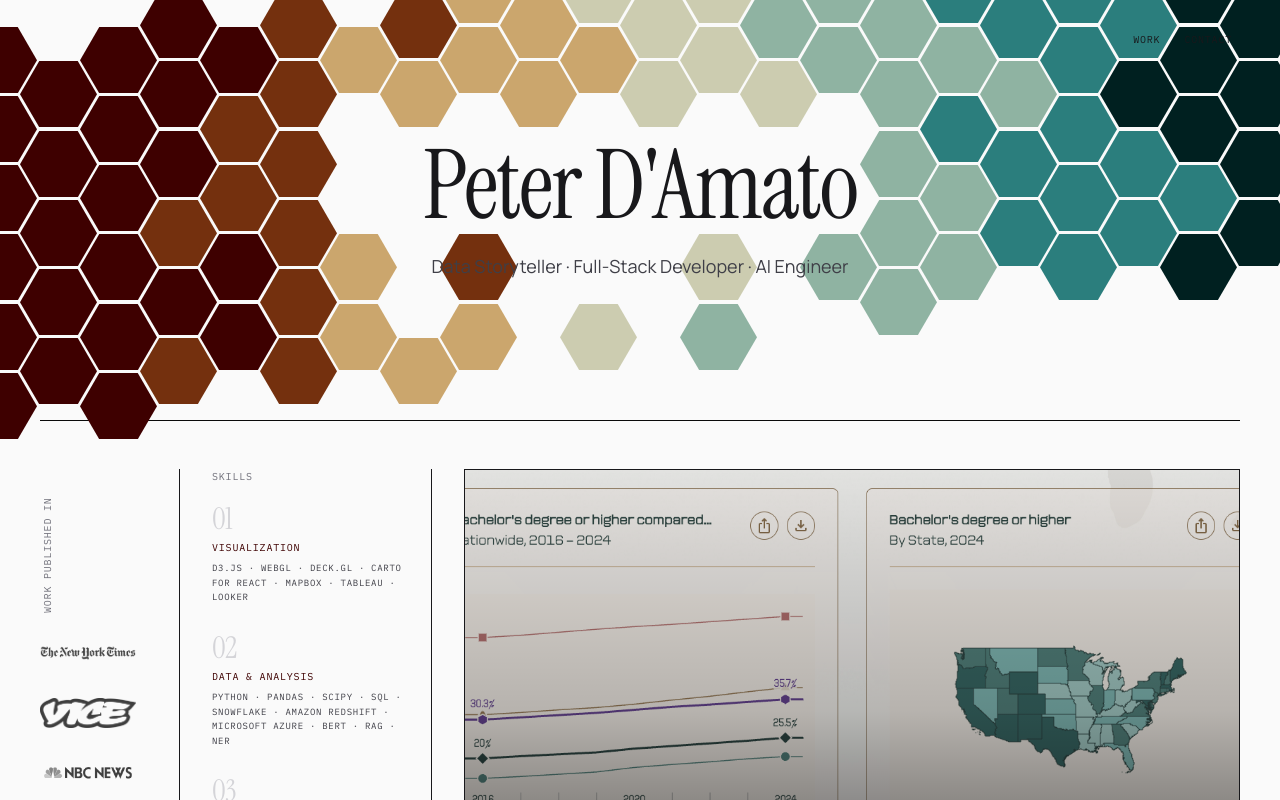
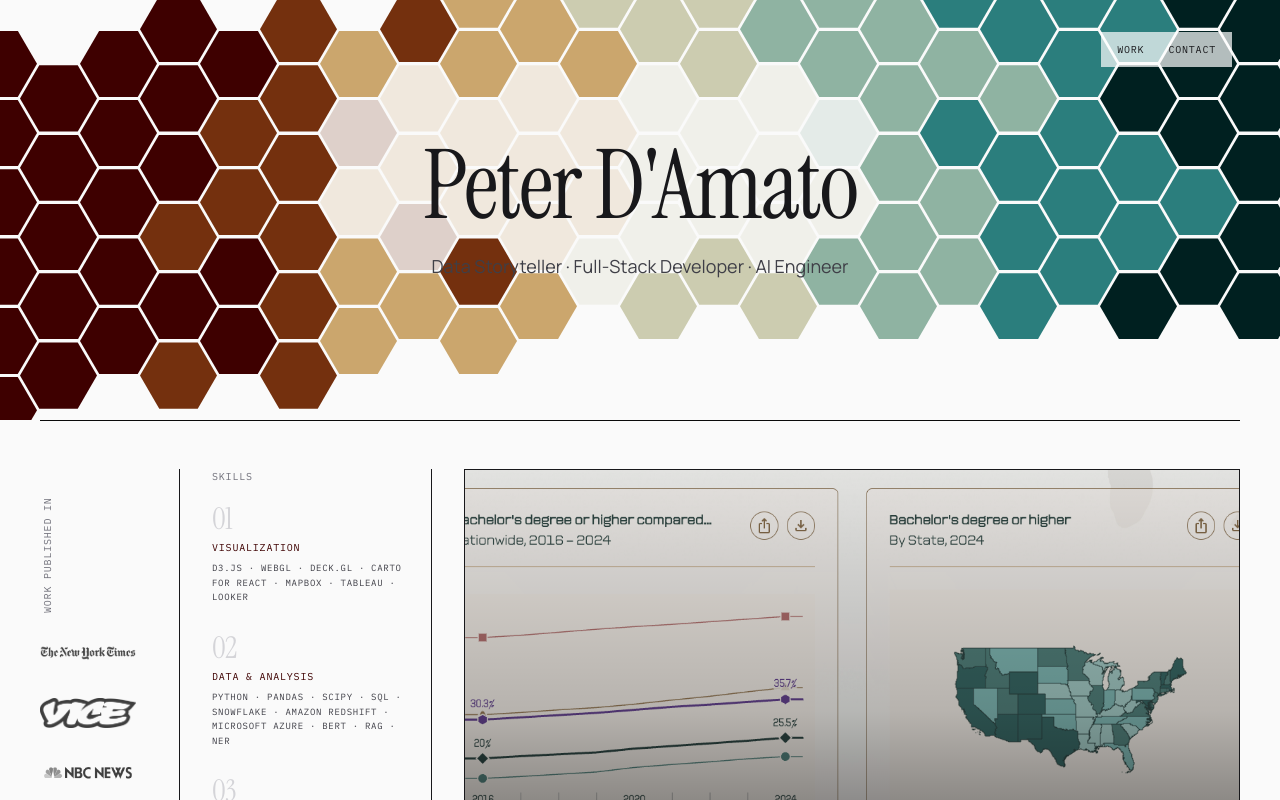
Before and after one commit to petermdamato/portfolio, a Next.js app: page / in a window 1280 px wide. Shown: the top 800 px of the page. Built offline with nearby package versions, Linux system fonts and the light colour scheme.

Commit message:
Redesign layout

```diff
--- a/app/page.tsx
+++ b/app/page.tsx
@@ -15,7 +15,6 @@ const publicationLogos = [
   { src: "/vice.png", alt: "Vice" },
   { src: "/nbc.png", alt: "NBC News" },
   { src: "/hechinger.png", alt: "Hechinger Report" },
-  { src: "/dissent.png", alt: "Dissent" },
   { src: "/sports-illustrated.png", alt: "Sports Illustrated" },
   { src: "/americas-quarterly.png", alt: "Americas Quarterly" },
 ];
--- a/components/HexagonGrid.tsx
+++ b/components/HexagonGrid.tsx
@@ -1,6 +1,6 @@
 "use client";
 
-import { useEffect, useRef, useState } from "react";
+import { useEffect, useState } from "react";
 
 const colors = [
   { front: "#3e0000", back: "#2e0000" },
@@ -17,130 +17,54 @@ const DESKTOP_HEX_WIDTH = 80;
 const MOBILE_HEX_WIDTH = 60;
 const DESKTOP_GAP = 3;
 const MOBILE_GAP = 2;
-const FLIP_DURATION_MS = 700;
-const RETURN_DELAY_MS = 500;
-const INTRO_DELAY_MS = 300;
+const BANNER_HEIGHT = 420;
+const NAME_ZONE_OPACITY = 0.2;
 
-function Hexagon({
+function StaticHexagon({
   color,
   style,
-  revealTransparent,
-  introDelayMs,
   hexWidth,
   hexHeight,
   gap,
+  opacity = 1,
 }: {
   color: { front: string; back: string };
   style: React.CSSProperties;
-  revealTransparent: boolean;
-  introDelayMs: number;
   hexWidth: number;
   hexHeight: number;
   gap: number;
+  opacity?: number;
 }) {
-  const [flipped, setFlipped] = useState(false);
-  const hoverStartRef = useRef<number | null>(null);
-  const returnTimeoutRef = useRef<ReturnType<typeof setTimeout> | null>(null);
-  const introTimeoutRef = useRef<ReturnType<typeof setTimeout> | null>(null);
-  const baseFlippedRef = useRef(false);
-
-  useEffect(() => {
-    if (revealTransparent) {
-      introTimeoutRef.current = setTimeout(() => {
-        baseFlippedRef.current = true;
-        setFlipped(true);
-      }, introDelayMs);
-    }
-
-    return () => {
-      if (introTimeoutRef.current) {
-        clearTimeout(introTimeoutRef.current);
-      }
-      if (returnTimeoutRef.current) {
-        clearTimeout(returnTimeoutRef.current);
-      }
-    };
-  }, [revealTransparent, introDelayMs]);
-
-  const handleMouseEnter = () => {
-    if (returnTimeoutRef.current) {
-      clearTimeout(returnTimeoutRef.current);
-      returnTimeoutRef.current = null;
-    }
-    hoverStartRef.current = Date.now();
-    setFlipped(true);
-  };
-
-  const handleMouseLeave = () => {
-    const hoverStartedAt = hoverStartRef.current ?? Date.now();
-    const elapsed = Date.now() - hoverStartedAt;
-    const remainingForwardFlip = Math.max(0, FLIP_DURATION_MS - elapsed);
-
-    if (returnTimeoutRef.current) {
-      clearTimeout(returnTimeoutRef.current);
-    }
-
-    returnTimeoutRef.current = setTimeout(() => {
-      setFlipped(baseFlippedRef.current);
-      returnTimeoutRef.current = null;
-    }, remainingForwardFlip + RETURN_DELAY_MS);
-  };
-
   return (
     <div
-      className="absolute"
+      className="absolute pointer-events-none"
       style={{
         ...style,
         width: hexWidth - gap,
         height: hexHeight - gap,
-        perspective: "1000px",
+        opacity,
       }}
-      onMouseEnter={handleMouseEnter}
-      onMouseLeave={handleMouseLeave}
     >
       <div
-        className="w-full h-full relative transition-transform duration-700 ease-[cubic-bezier(0.34,1.56,0.64,1)]"
+        className="absolute inset-0"
         style={{
-          WebkitTransformStyle: "preserve-3d",
-          transformStyle: "preserve-3d",
-          willChange: "transform",
-          transform: flipped ? "rotateY(180deg)" : "rotateY(0deg)",
-        }}
-      >
-        {/* Front Face */}
-        <div
-          className="absolute inset-0 transition-colors duration-300"
-          style={{
-            WebkitBackfaceVisibility: "hidden",
-            backfaceVisibility: "hidden",
           backgroundColor: color.front,
-            clipPath: "polygon(25% 0%, 75% 0%, 100% 50%, 75% 100%, 25% 100%, 0% 50%)",
+          clipPath:
+            "polygon(25% 0%, 75% 0%, 100% 50%, 75% 100%, 25% 100%, 0% 50%)",
         }}
       />
-        {/* Back Face */}
-        <div
-          className="absolute inset-0 transition-colors duration-300"
-          style={{
-            WebkitBackfaceVisibility: "hidden",
-            backfaceVisibility: "hidden",
-            backgroundColor: revealTransparent ? "transparent" : color.back,
-            clipPath: "polygon(25% 0%, 75% 0%, 100% 50%, 75% 100%, 25% 100%, 0% 50%)",
-            transform: "rotateY(180deg)",
-          }}
-        />
-      </div>
     </div>
   );
 }
 
 export default function HexagonGrid() {
-  const [dimensions, setDimensions] = useState({ width: 0, height: 420 });
+  const [dimensions, setDimensions] = useState({ width: 0, height: BANNER_HEIGHT });
 
   useEffect(() => {
     const updateDimensions = () => {
       setDimensions({
         width: window.innerWidth,
-        height: 420
+        height: BANNER_HEIGHT,
       });
     };
 
@@ -149,7 +73,9 @@ export default function HexagonGrid() {
     return () => window.removeEventListener("resize", updateDimensions);
   }, []);
 
-  if (dimensions.width === 0) return <div className="h-[420px] w-full bg-[#fafafa]" />;
+  if (dimensions.width === 0) {
+    return <div className="h-[420px] w-full bg-[#fafafa]" />;
+  }
 
   const isMobile = dimensions.width < MOBILE_BREAKPOINT;
   const hexWidth = isMobile ? MOBILE_HEX_WIDTH : DESKTOP_HEX_WIDTH;
@@ -158,27 +84,26 @@ export default function HexagonGrid() {
   const rowHeight = hexHeight;
   const gap = isMobile ? MOBILE_GAP : DESKTOP_GAP;
 
-  // Calculate number of columns and rows needed to fill the screen
   const cols = Math.ceil(dimensions.width / colWidth) + 2;
-  const rows = Math.ceil(dimensions.height / rowHeight) + 2;
+  const rows = Math.ceil(dimensions.height / rowHeight) + 4;
+
   const revealHeights = [2, 3, 2, 3, 3, 3, 2, 3, 2];
   const revealStartCol = (Math.floor(cols / 2) - 5) & ~1;
 
   const hexagons = [];
 
-  // Deterministic noise for repeatable layout patterns
   const getNoise = (c: number, r: number) => {
     const value = Math.sin(c * 12.9898 + r * 78.233) * 43758.5453;
     return value - Math.floor(value);
   };
 
+  const textCenterY = BANNER_HEIGHT * 0.46;
+  const rowBelowNameY = textCenterY + rowHeight * 1.35;
+
   for (let col = 0; col < cols; col++) {
     for (let row = 0; row < rows; row++) {
-      // Base progress on column position
       let colorProgress = col / (cols - 1);
-
-      // Add Perlin-like noise to the progress so the edges blend organically
-      const noise = getNoise(col, row) * 0.15 - 0.075; // +/- 7.5% noise
+      const noise = getNoise(col, row) * 0.15 - 0.075;
       colorProgress = Math.max(0, Math.min(1, colorProgress + noise));
 
       const colorIndex = Math.min(
@@ -190,46 +115,47 @@ export default function HexagonGrid() {
 
       const x = col * colWidth;
       let y = row * rowHeight;
-      const tileLeft = x - hexWidth / 2;
-      const tileRight = tileLeft + hexWidth;
 
-      // Offset odd columns
       if (col % 2 === 1) {
         y += rowHeight / 2;
       }
-      // Move the whole mass slightly upward.
-      y -= 8;
 
-      // Build a coherent diagonal mass that rises as it moves right.
-      const xProgress = col / Math.max(1, cols/2 - 1);
-      const centerLineY = 243 - xProgress * 92;
-      const halfBandHeight = 196;
-      const insideDiagonalMass = Math.abs(y - centerLineY) <= halfBandHeight;
-      const insideViewportX = !isMobile || (tileLeft >= 0 && tileRight <= dimensions.width);
+      y -= 4;
 
-      if (insideDiagonalMass && insideViewportX) {
+      const xProgress = col / Math.max(1, cols / 2 - 1);
+      const centerLineY = 238 - xProgress * 92;
+      const halfBandHeight = 188;
+      const insideDiagonalMass =
+        Math.abs(y - centerLineY) <= halfBandHeight ||
+        Math.abs(y - rowBelowNameY) <= rowHeight * 0.55;
+
+      const tileLeft = x - hexWidth / 2;
+      const tileRight = tileLeft + hexWidth;
+      const insideViewportX =
+        !isMobile || (tileLeft >= 0 && tileRight <= dimensions.width);
+
+      if (!insideDiagonalMass || !insideViewportX) continue;
+
       const revealColIndex = col - revealStartCol;
-        let revealTransparent = false;
+      let isRevealZone = false;
 
       if (revealColIndex >= 0 && revealColIndex < revealHeights.length) {
         const revealHeight = revealHeights[revealColIndex];
         const columnOffsetY = col % 2 === 1 ? rowHeight / 2 : 0;
-          const centerRevealRow = Math.round((210 - columnOffsetY) / rowHeight);
+        const centerRevealRow = Math.round((textCenterY - columnOffsetY) / rowHeight);
         const revealStartRow = centerRevealRow - Math.floor(revealHeight / 2);
-          revealTransparent = row >= revealStartRow && row < revealStartRow + revealHeight;
+        isRevealZone =
+          row >= revealStartRow && row < revealStartRow + revealHeight;
       }
 
-        const introDelayMs = INTRO_DELAY_MS;
-
       hexagons.push(
-          <Hexagon
+        <StaticHexagon
           key={`${col}-${row}`}
           color={color}
-            revealTransparent={revealTransparent}
-            introDelayMs={introDelayMs}
           hexWidth={hexWidth}
           hexHeight={hexHeight}
           gap={gap}
+          opacity={isRevealZone ? NAME_ZONE_OPACITY : 1}
           style={{
             left: tileLeft,
             top: y - hexHeight / 2,
@@ -238,10 +164,13 @@ export default function HexagonGrid() {
       );
     }
   }
-  }
 
   return (
-    <div className="w-full h-[420px] relative bg-[#fafafa] overflow-visible">
+    <div className="w-full h-[420px] relative bg-[#fafafa] overflow-hidden">
+      <div className="absolute inset-0 z-10 pointer-events-none opacity-[0.15] md:opacity-100">
+        {hexagons}
+      </div>
+
       <div className="absolute inset-0 z-20 flex items-center justify-center px-6 text-center pointer-events-none">
         <div className="max-w-5xl">
           <h1 className="font-display text-5xl sm:text-6xl md:text-7xl lg:text-8xl text-zinc-900 leading-[0.95]">
@@ -252,10 +181,6 @@ export default function HexagonGrid() {
           </p>
         </div>
       </div>
-
-      <div className="absolute inset-0 z-10 opacity-[0.15] md:opacity-100">
-        {hexagons}
-      </div>
     </div>
   );
 }
--- a/components/SiteNav.tsx
+++ b/components/SiteNav.tsx
@@ -3,7 +3,7 @@ const navLinkClass =
 
 export default function SiteNav() {
   return (
-    <nav className="absolute top-6 right-6 sm:top-8 sm:right-8 lg:right-12 z-30 flex items-center gap-6 pointer-events-auto">
+    <nav className="absolute top-6 right-6 sm:top-8 sm:right-8 lg:right-12 z-30 flex items-center gap-6 pointer-events-auto bg-white/70 px-4 py-2.5">
       <a href="#work" className={navLinkClass}>
         Work
       </a>
```
Lines whose indentation alone changed are shown as unchanged.
